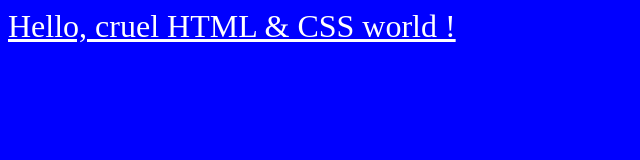
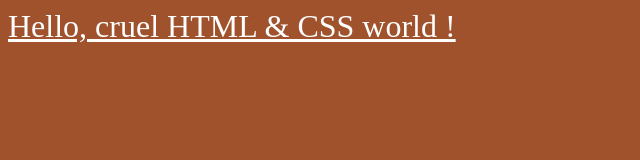
Before and after one commit to gabrielpereira3/gabrielpereira3.github.io, a plain HTML site: page index.html in a window 1280 px wide. Shown: the whole page, without its empty margins (0-640 px from the left). Drawn offline with Linux system fonts and the light colour scheme.

Commit message:
Alteração da cor de fundo

```diff
--- a/index.html
+++ b/index.html
@@ -4,7 +4,7 @@
     <title>Hello cruel world with HTML, CSS, and JavaScript</title>
     <style>
         body {
-            background: blue;
+            background: sienna;
         }
         a {
             color: white;
```
